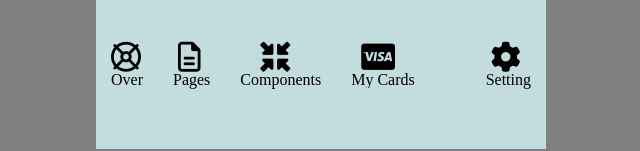
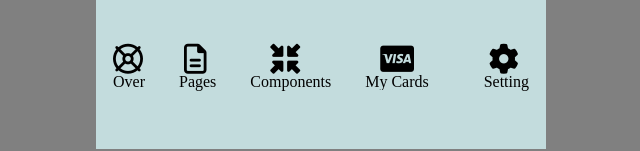
Before and after one commit to Beka-kvirkvelia/Mobile-Bank, a website: page index.html in a window 1280 px wide. Shown: the part 551-702 px from the top of the page, without its empty margins (319-959 px from the left). Drawn offline with Linux system fonts and the light colour scheme.

Commit message:
position fixes

```diff
--- a/style/style.css
+++ b/style/style.css
@@ -141,7 +141,7 @@ body {
   font-size: 30px; }
 
 .icons {
-  margin: 15px; }
+  margin: 17px; }
 
 .card {
   clear: both;
@@ -156,7 +156,7 @@ body {
   margin-left: 20px; }
 
 .fa-cc-visa {
-  margin-left: 10px; }
+  margin-left: 15px; }
 
 .fa-cog {
   margin-left: 5px; }
```
